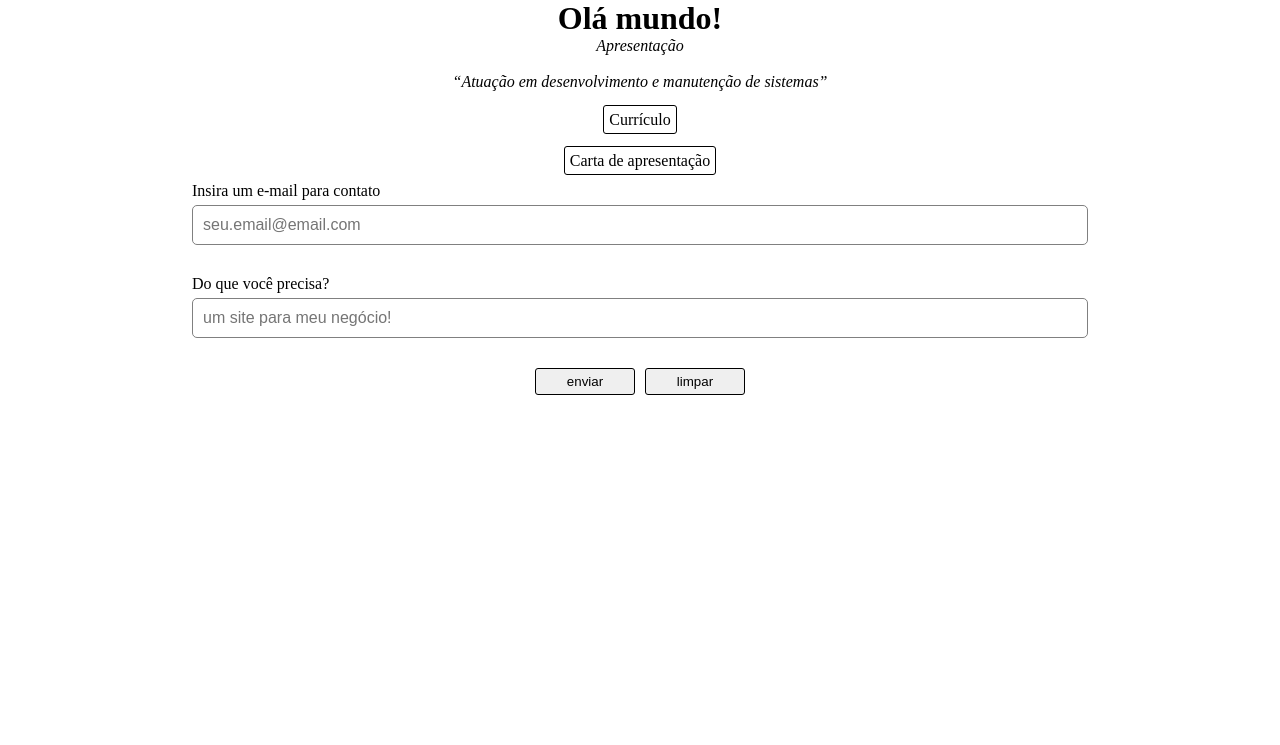
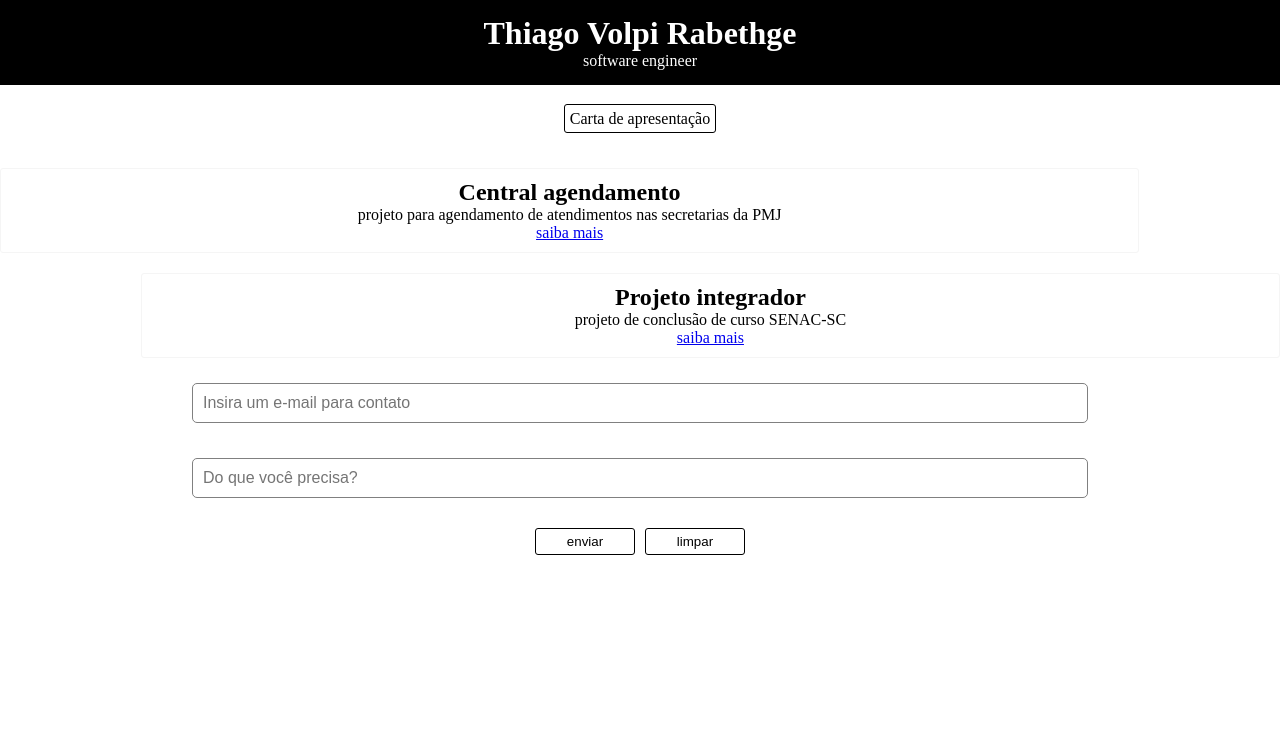
Before and after one commit to ThiagoVRabethge/projeto-portfolio, a plain HTML site: page index.html in a window 1280 px wide. Shown: the top 745 px of the page. Drawn offline with Linux system fonts and the light colour scheme.

Commit message:
add projects to portfolio

```diff
--- a/index.css
+++ b/index.css
@@ -31,27 +31,21 @@ li {
   margin-top: 15px;
 }
 
+.mr-15 {
+  margin-right: 15px;
+}
+
 /* HEADER CSS */
 
-.header-container {
-  width: 100%;
+.header-title {
+  background-color: black;
+  color: white;
+  padding: 15px;
 }
 
-q {
-  font-style: italic;
-}
-
-q:before {
-  content: open-quote;
-}
-
-q:after {
-  content: close-quote;
-}
-
-.header-grid {
-  display: grid;
-  grid-template-rows: 50% 50%;
+.header-body {
+  text-align: center;
+  margin-top: 25px;
 }
 
 .header-button {
@@ -67,6 +61,33 @@ q:after {
 }
 
 /* MAIN CSS */
+
+main {
+  width: 100%;
+}
+
+.main-row {
+  margin-top: 40px;
+  width: 89%;
+  border: 1px solid whitesmoke;
+  text-align: center;
+  border-radius: 3px;
+  padding: 10px;
+}
+
+.main-flex {
+  margin-top: 20px;
+  display: flex;
+  justify-content: end;
+}
+
+.left-row {
+  width: 89%;
+  border: 1px solid whitesmoke;
+  text-align: center;
+  border-radius: 3px;
+  padding: 10px;
+}
 
 /* FOOTER CSS */
 
@@ -103,6 +124,7 @@ q:after {
   color: black;
   padding: 5px;
   width: 100px;
+  background-color: white;
 }
 
 .contact-buttons:hover {
--- a/index.html
+++ b/index.html
@@ -13,22 +13,11 @@
   </head>
   <body>
     <header id="inicio">
-      <div class="header-container text-center">
-        <h1>Olá mundo!</h1>
-        <p><i>Apresentação</i></p>
-        <br />
-        <q>Atuação em desenvolvimento e manutenção de sistemas</q>
-        <div class="header-grid mt-20">
-          <div>
-            <a
-              href="public\CV_THIAGO_V_RABETHGE.pdf"
-              class="header-button"
-              download="currículo_thiago_v_rabethge.pdf"
-            >
-              Currículo
-            </a>
-          </div>
-          <div class="mt-15">
+      <div class="header-title text-center">
+        <h1>Thiago Volpi Rabethge</h1>
+        <p>software engineer</p>
+      </div>
+      <div class="header-body">
             <a
               class="header-button"
               href="public\CARTA_APRESENTAÇÃO_THIAGO_V_RABETHGE.pdf"
@@ -36,10 +25,23 @@
             >
               Carta de apresentação
             </a>
-          </div>
+        </div>
+    </header>
+
+    <main>
+      <div class="main-row">
+        <h2>Central agendamento</h2>
+        <p>projeto para agendamento de atendimentos nas secretarias da PMJ</p>
+        <a href="#">saiba mais</a>
+      </div>
+      <div class="main-flex">
+        <div class="left-row">
+          <h2>Projeto integrador</h2>
+          <p>projeto de conclusão de curso SENAC-SC</p>
+          <a href="#">saiba mais</a>
         </div>
       </div>
-    </header>
+    </main>
 
     <footer id="contato">
       <div class="container mt-20">
@@ -47,20 +49,18 @@
           action="https://formsubmit.co/thiago.rabethge@gmail.com"
           method="POST"
         >
-          <label for="email">Insira um e-mail para contato</label>
           <input
             name="email"
             class="contact-input"
             type="email"
-            placeholder="seu.email@email.com"
+            placeholder="Insira um e-mail para contato"
             required
           />
-          <label for="demand">Do que você precisa?</label>
           <input
             name="demand"
             class="contact-input"
             type="text"
-            placeholder="um site para meu negócio!"
+            placeholder="Do que você precisa?"
             required
           />
           <input
```
